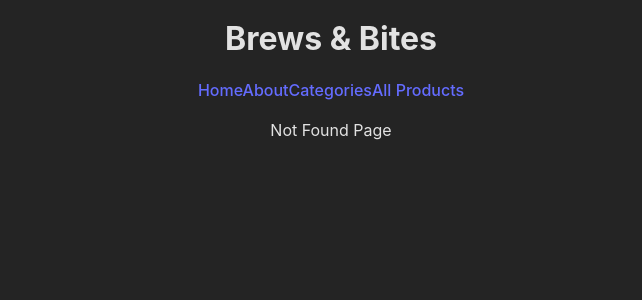
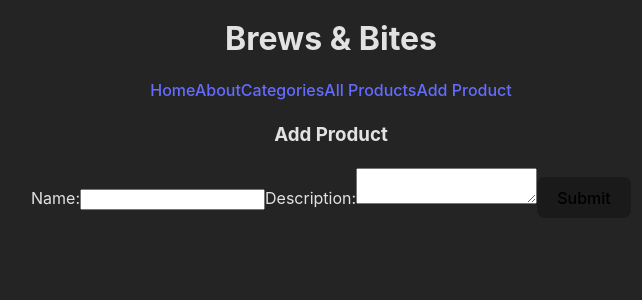
Before and after one commit to NicoAnzo/brews-bites, a React (Vite) app: page /products/create in a window 1280 px wide. Before the commit this address had no page. Shown: the top 300 px of the page, without its empty margins (309-951 px from the left). Built offline with nearby package versions, Linux system fonts and the light colour scheme.

Commit message:
add functionality to ProductList and ProductForm to render all the products and create new ones

```diff
--- a/src/App.jsx
+++ b/src/App.jsx
@@ -1,9 +1,11 @@
 import { NavLink, Route, Routes } from "react-router-dom"
+
+import HomePage from './pages/HomePage'
 import AboutPage from './pages/AboutPage'
-import HomePage from './pages/HomePage'
+import ProductList from './components/ProductList'
+import ProductForm from "./components/ProductForm"
+import ProductCategory from './components/ProductCategory'
 import ProductDetailsPage from './pages/ProductDetailsPage'
-import ProductCategory from './components/ProductCategory'
-import ProductList from './components/ProductList'
 import NotFoundPage from './pages/NotFoundPage'
 
 
@@ -18,14 +20,16 @@ function App() {
         <NavLink to="/about">About</NavLink>
         <NavLink to="/categories">Categories</NavLink>
         <NavLink to="/products">All Products</NavLink>
+        <NavLink to="/products/create">Add Product</NavLink>
       </nav>
 
       <Routes>
         <Route path="/" element={<HomePage />}/>
         <Route path="/about" element={<AboutPage />}/>
+        <Route path="/products" element={<ProductList />}/>
+        <Route path="/products/create" element={<ProductForm />}/>
+        <Route path="/categories" element={<ProductCategory />}/>
         <Route path="/productDetails" element={<ProductDetailsPage />}/>
-        <Route path="/categories" element={<ProductCategory />}/>
-        <Route path="/products" element={<ProductList />}/>
         <Route path="*" element={<NotFoundPage />}/>
       </Routes>
     </>
--- a/src/components/ProductForm.jsx
+++ b/src/components/ProductForm.jsx
@@ -1,7 +1,51 @@
-function ProductForm () {
+import { useState } from "react";
+import { useNavigate } from "react-router-dom";
+
+import axios from "axios";
+
+
+function ProductForm (props) {
+
+    const [name, setName] = useState("");
+    const [description, setDescription] = useState("");
+
+    const navigate = useNavigate();
+
+    const handleSubmit = (e) => {
+        e.preventDefault();
+
+        const requestBody = { name, description };
+        axios.post(`${API_URL}/products`, requestBody)
+            .then((response) => {
+                navigate("/projects");
+            })
+            .catch((error) => console.log(error));
+    };
+
+
     return (
         <div>
-            <p>Form to add or edit products</p>
+            <h3>Add Product</h3>
+
+            <form onSubmit={handleSubmit}>
+                <label>Name:</label>
+                <input
+                type="text"
+                name="name"
+                value={name}
+                onChange={(e) => setName(e.target.value)}
+                />
+
+                <label>Description:</label>
+                <textarea
+                type="text"
+                name="description"
+                value={description}
+                onChange={(e) => setDescription(e.target.value)}
+                />
+
+                <button type="submit">Submit</button>
+            </form>
         </div>
     );
 }
--- a/src/components/ProductList.jsx
+++ b/src/components/ProductList.jsx
@@ -1,7 +1,37 @@
+import { useState, useEffect } from "react";
+import { Link } from "react-router-dom";
+import { API_URL } from "../config/api";
+
+import axios from "axios";
+
 function ProductList () {
+
+    const [products, setProducts] = useState(null);
+
+    const getAllProducts = () => {
+        axios.get(`${API_URL}/products`)
+            .then((response) => setProducts(response.data))
+            .catch((error) => console.log(error));
+        };
+
+    useEffect(() => {
+        getAllProducts();
+    }, [] );
+
+
     return (
         <div>
-            <p>The complete list of products</p>
+
+            {products && products.map((product) => {
+                return (
+                    <div key={product.id} >
+                        <Link to={`/products/${product.id}`}>
+                            <h3>{product.name}</h3>
+                        </Link>
+                    </div>
+                );
+            })}
+
         </div>
     );
 }
--- /dev/null
+++ b/src/config/api.js
@@ -0,0 +1 @@
+export const API_URL = "https://brews-bites-json-server-backend.adaptable.app/";
```
